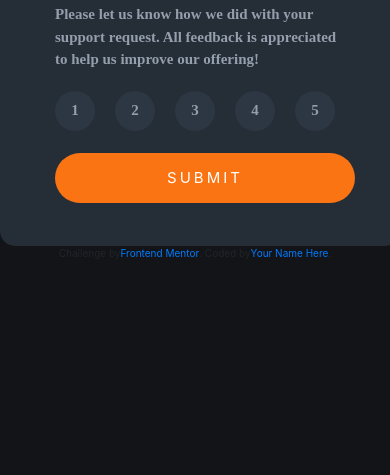
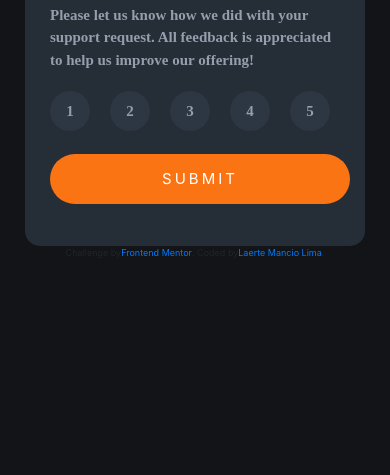
Before and after one commit to berserker1984/projects, a plain HTML site: page index.html in a window 390 px wide. Shown: the part 369-844 px from the top of the page. Drawn offline with nearby package versions, Linux system fonts and the light colour scheme.

Commit message:
final-08052023

```diff
--- a/index.html
+++ b/index.html
@@ -94,7 +94,7 @@
       </div>
       <div class="attribution">
         Challenge by <a href="https://www.frontendmentor.io?ref=challenge" target="_blank">Frontend Mentor</a>.
-        Coded by <a href="#">Your Name Here</a>.
+        Coded by <a href="#">Laerte Mancio Lima</a>.
       </div>
 
 
--- a/style.css
+++ b/style.css
@@ -1,21 +1,11 @@
 
 @media only screen and (min-width:321px) and (max-width:768px){
-    .attribution {
+        .attribution {font-size: 10px;}}
 
-        font-size: 10px;
+@media only screen and (min-width:320px) and (max-width:568px){
+       .attribution {font-size: 9px;}}
 
-    }
-    }
-
-
-
-
-
-
-
-
-
-html{
+ html{
 
     color: hsl(217, 12%, 63%);
     margin: 0;
@@ -68,6 +58,7 @@ h1{
     margin: 0 auto;
 
 
+
 }
 
 .conteudo {
@@ -75,9 +66,8 @@ h1{
     flex-direction: column;
     justify-content: center;
     text-align: center;
-    height: 600px;
-    width: 600px;
-    margin: 0 auto;
+
+
 }
 
 .caixa {
@@ -85,7 +75,7 @@ h1{
     background-color:hsl(213, 19%, 18%);
     margin: 0 auto;
     height: 400px;
-    width: 400px;
+    width: 340px;
     border: 1px solid none;
     border-radius: 15px;
 
```
